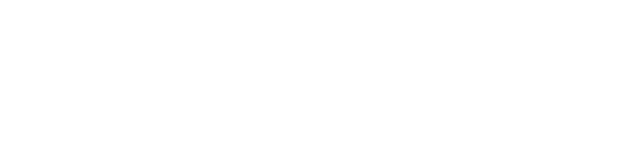
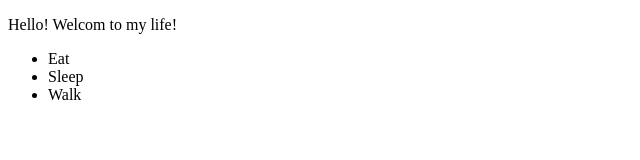
Before and after one commit to DavisQin/CSC_317_Assignment_00, a plain HTML site: page index.html in a window 1280 px wide. Shown: the whole page, without its empty margins (0-640 px from the left). Drawn offline with Linux system fonts and the light colour scheme.

Commit message:
add paragraph on it

```diff
--- a/index.html
+++ b/index.html
@@ -8,7 +8,12 @@
 </head>
 
 <body>
-
+    <p>Hello! Welcom to my life!</p>
+    <ul>
+        <li>Eat</li>
+        <li>Sleep</li>
+        <li>Walk</li>
+    </ul>
 </body>
 
 </html>
```
